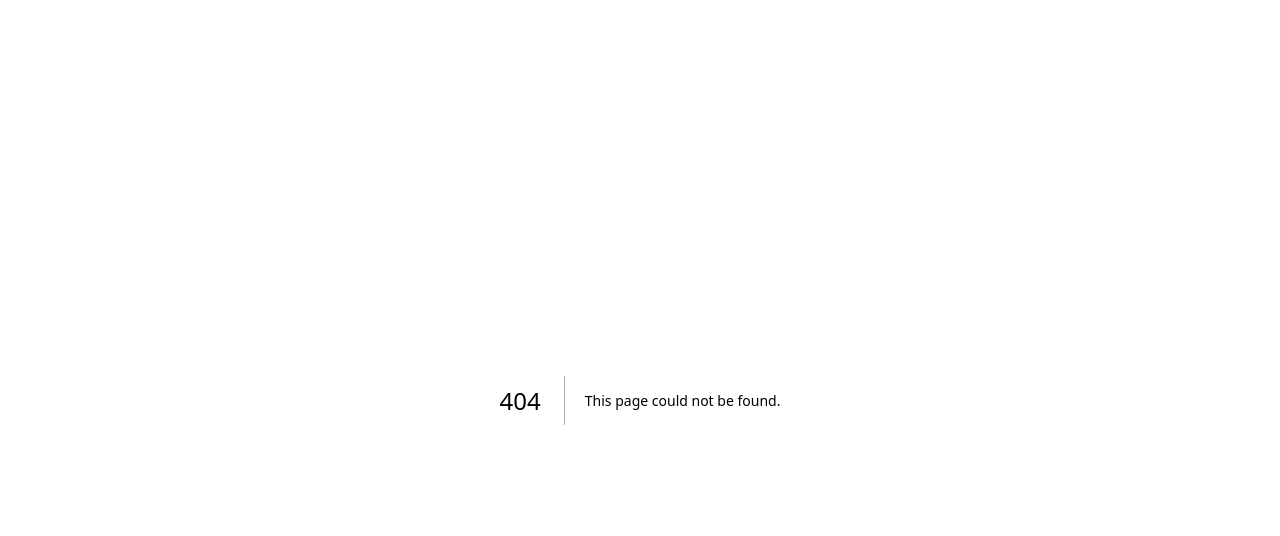
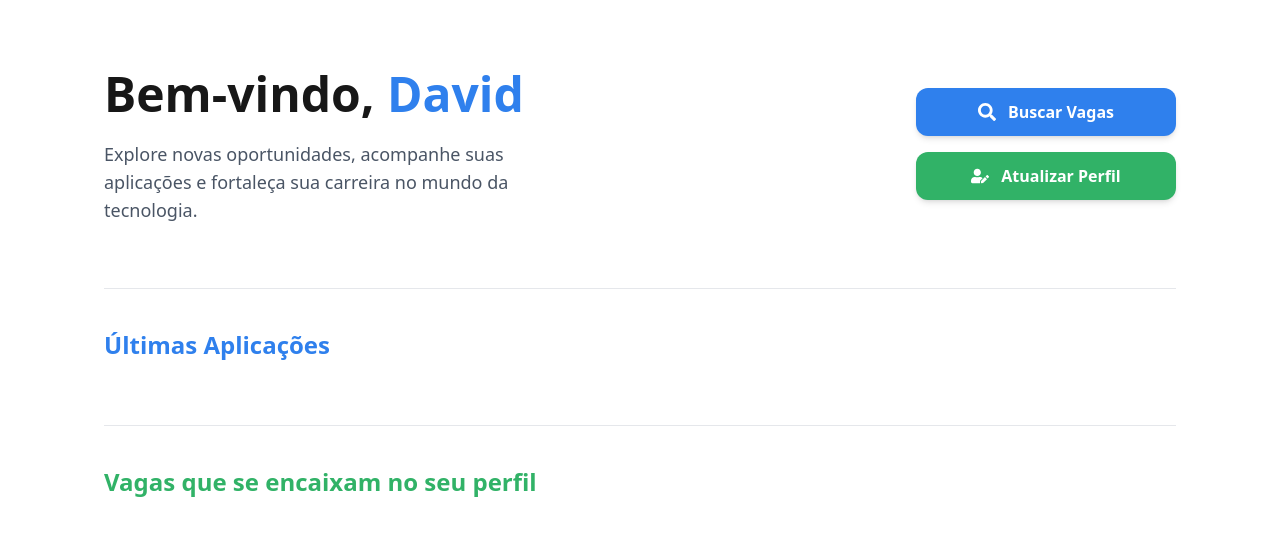
Before and after one commit to lightpotat0/Hackathon_project, a Next.js app: page /home in a window 1280 px wide. Before the commit this address had no page. Shown: the top 536 px of the page. Built offline with nearby package versions, Linux system fonts and the light colour scheme.

Commit message:
feat: add Home page component

```diff
--- /dev/null
+++ b/src/app/home/page.jsx
@@ -0,0 +1,57 @@
+"use client";
+
+import { FaUserEdit, FaBriefcase, FaRegClock, FaSearch } from "react-icons/fa";
+
+function Home() {
+  const userName = "David";
+
+  return (
+    <div className="min-h-screen bg-[var(--background)] text-[var(--foreground)] flex flex-col">
+      <main className="flex-1 w-full max-w-6xl mx-auto px-6 md:px-10">
+
+        <section className="py-16 flex flex-col md:flex-row items-center justify-between gap-10">
+          <div className="flex-1 text-center md:text-left">
+            <h2 className="text-4xl md:text-5xl font-extrabold mb-4 leading-tight">
+              Bem-vindo,{" "}
+              <span className="text-[var(--color-blue-main)]">{userName}</span>
+            </h2>
+            <p className="text-gray-600 text-lg max-w-md mx-auto md:mx-0">
+              Explore novas oportunidades, acompanhe suas aplicações e fortaleça
+              sua carreira no mundo da tecnologia.
+            </p>
+          </div>
+
+          <div className="flex flex-col gap-4 w-full md:w-auto md:min-w-[260px]">
+            <a
+              href="/vagas"
+              className="bg-[var(--color-blue-main)] hover:bg-[var(--color-blue-dark)] text-white font-semibold py-3 px-8 rounded-xl transition duration-200 shadow-md hover:shadow-lg flex items-center justify-center gap-3"
+            >
+              <FaSearch className="text-lg" /> Buscar Vagas
+            </a>
+
+            <a
+              href="/perfil/editar"
+              className="bg-[var(--color-green-main)] hover:bg-[var(--color-green-dark)] text-white font-semibold py-3 px-8 rounded-xl transition duration-200 shadow-md hover:shadow-lg flex items-center justify-center gap-3"
+            >
+              <FaUserEdit className="text-lg" /> Atualizar Perfil
+            </a>
+          </div>
+        </section>
+
+        <section className="py-10 border-t border-gray-200">
+          <h3 className="text-2xl font-semibold mb-6 text-[var(--color-blue-main)]">
+            Últimas Aplicações
+          </h3>
+        </section>
+
+        <section className="py-10 border-t border-gray-200">
+          <h3 className="text-2xl font-semibold mb-6 text-[var(--color-green-main)]">
+            Vagas que se encaixam no seu perfil
+          </h3>
+        </section>
+      </main>
+    </div>
+  );
+}
+
+export default Home;
```
